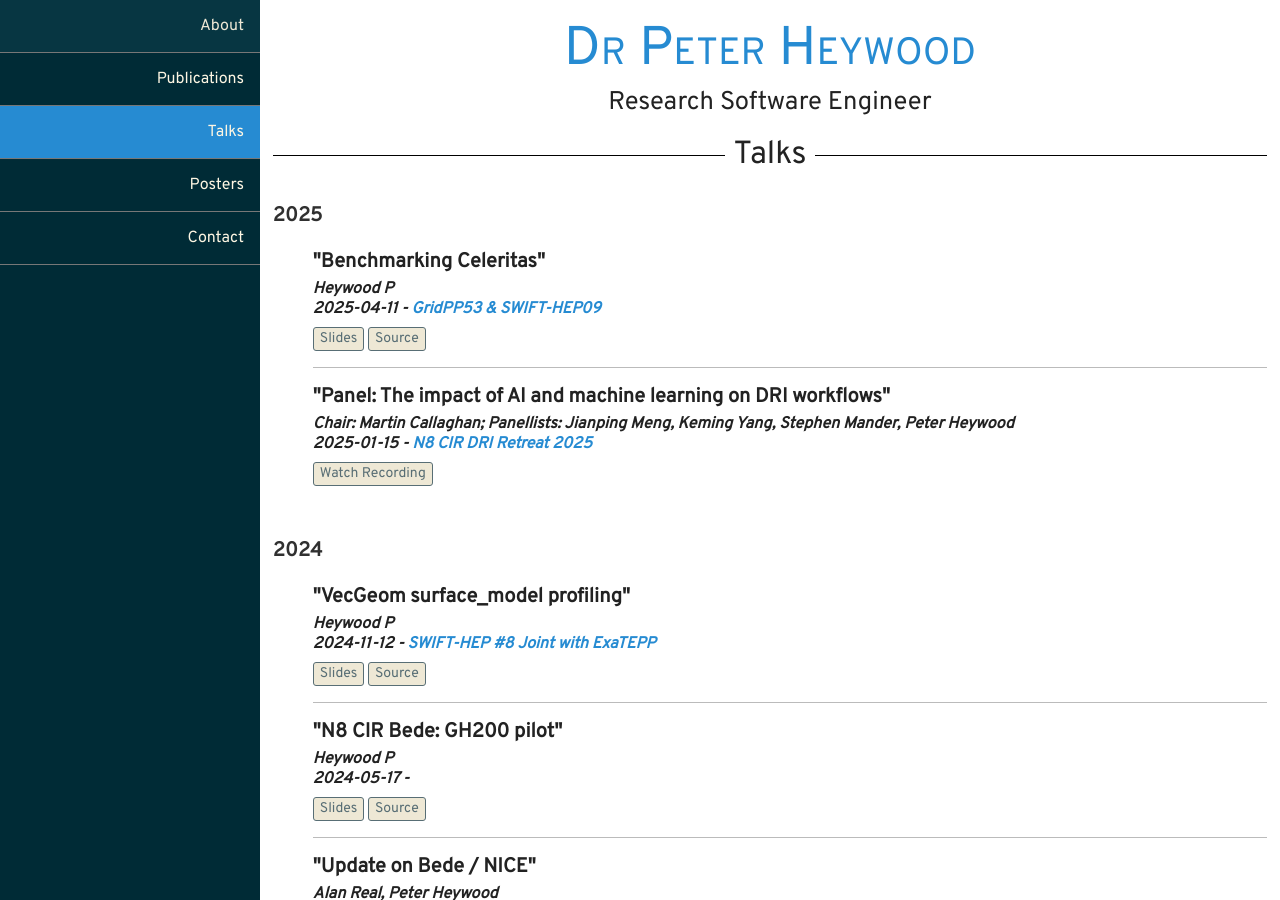
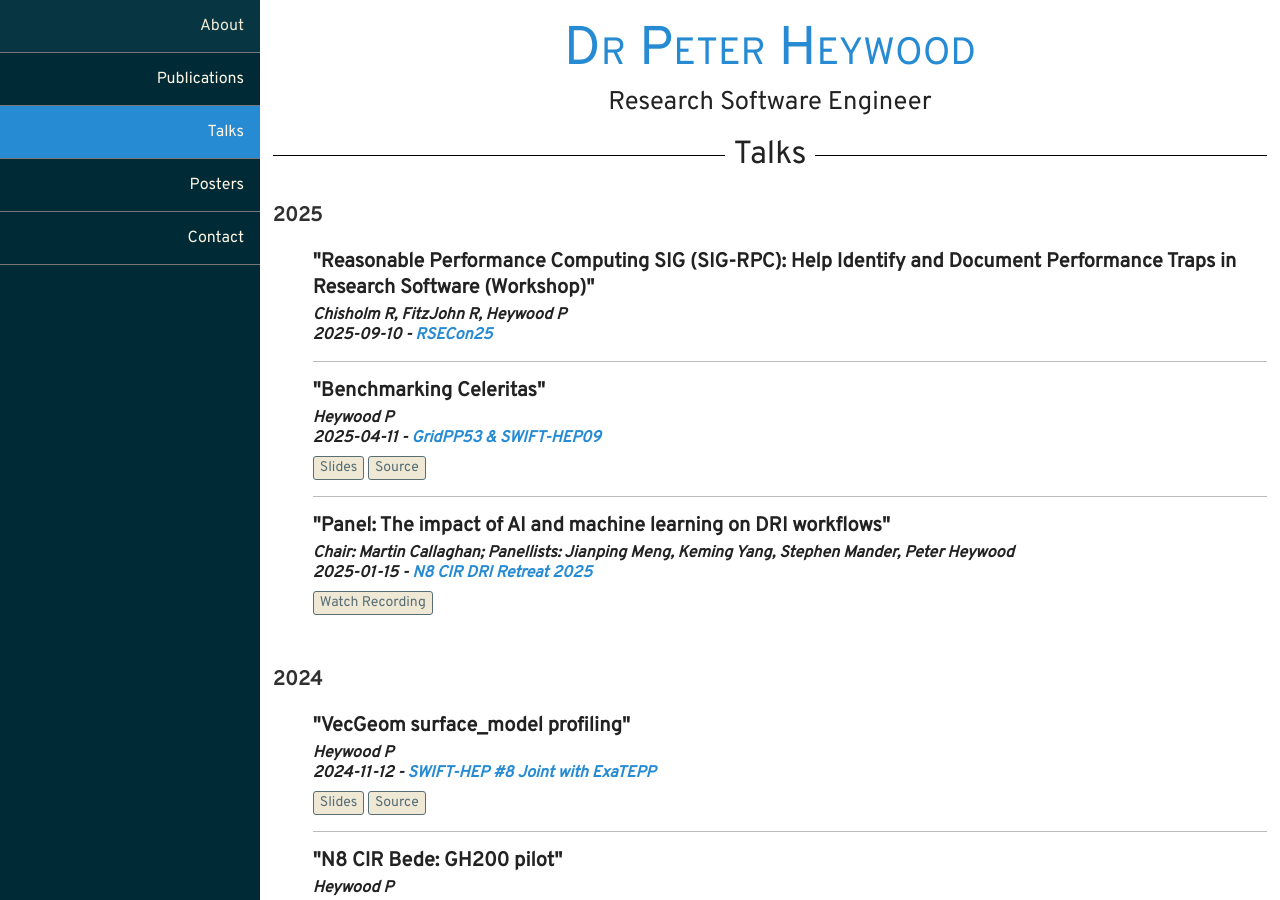
Before and after one commit to ptheywood/ptheywood.github.io, a Jekyll site: the page built from talks/index.html, in a window 1280 px wide and 900 px high. Built offline with Jekyll 4.4.1, drawn with Linux system fonts in a browser that asks for light colours; nearby versions of some CDN libraries; some web fonts are replaced.

Commit message:
Add RSECon25 workshop

```diff
--- a/_data/talks.yml
+++ b/_data/talks.yml
@@ -1,5 +1,13 @@
 - year: 2025
   talks:
+    - authors: "Chisholm R, FitzJohn R, Heywood P"
+      date: 2025-09-10
+      event: RSECon25
+      event_url: https://virtual.oxfordabstracts.com/event/75166/submission/12
+      title: "Reasonable Performance Computing SIG (SIG-RPC): Help Identify and Document Performance Traps in Research Software (Workshop)"
+      slides:
+      src:
+      recording:
     - authors: "Heywood P"
       date: 2025-04-11
       event: "GridPP53 & SWIFT-HEP09"
```
